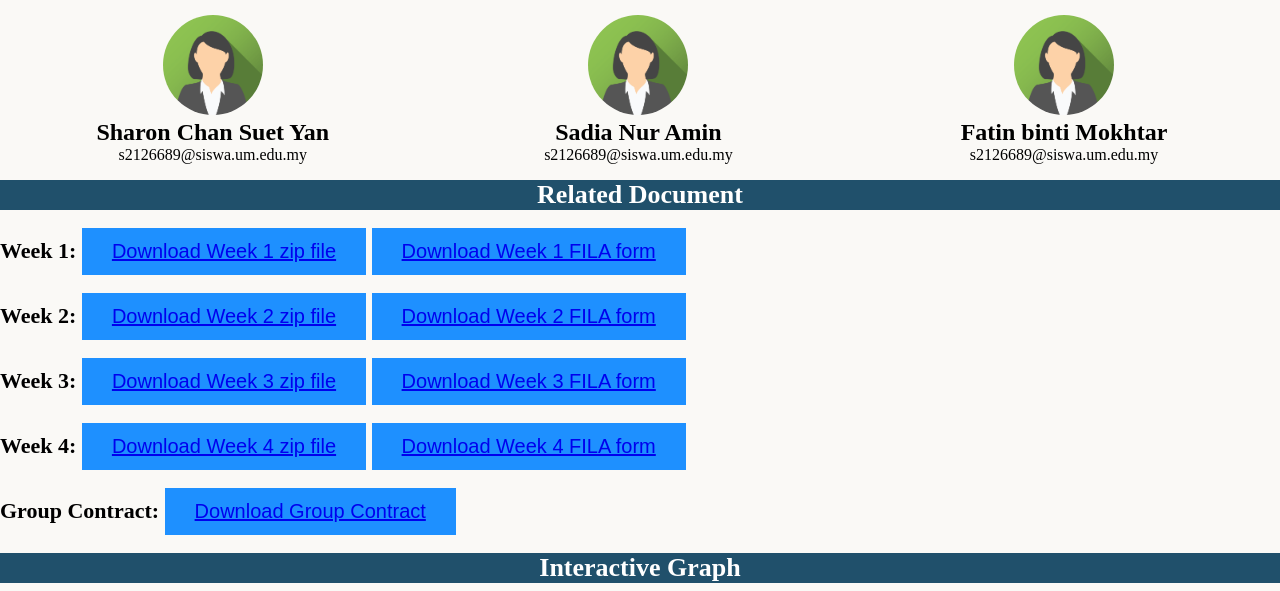
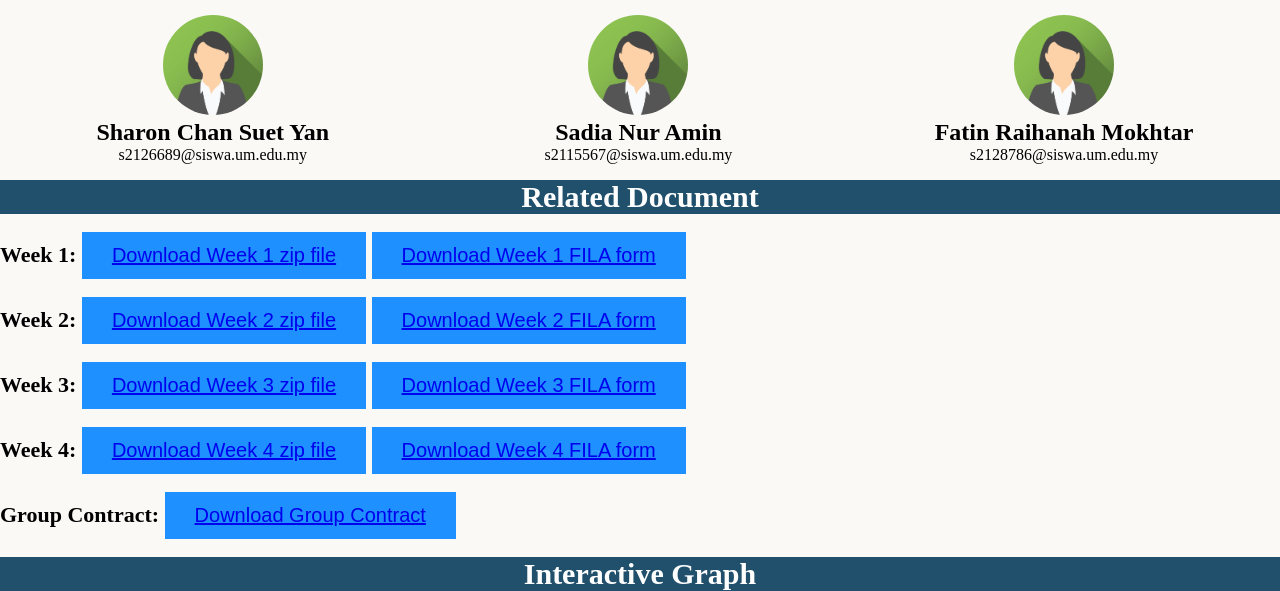
Before and after one commit to SharonChanxx/WOA7001, a plain HTML site: page index.html in a window 1280 px wide. Shown: the part 633-1224 px from the top of the page. Drawn offline with Linux system fonts and the light colour scheme.

Commit message:
Add files via upload

```diff
--- a/index.html
+++ b/index.html
@@ -35,7 +35,7 @@
 				<img src='img_avatar.png' alt='Avatar' style='width:100px;height:100px'>
 				<div class='container'>
 					<h2>Sadia Nur Amin</h2>
-					<p>s2126689@siswa.um.edu.my</p>
+					<p>s2115567@siswa.um.edu.my</p>
 				</div>
 			</div>
 		</div>
@@ -43,14 +43,14 @@
 			<div class='card'>
 				<img src='img_avatar.png' alt='Avatar' style='width:100px;height:100px'>
 				<div class='container'>
-					<h2>Fatin binti Mokhtar</h2>
-					<p>s2126689@siswa.um.edu.my</p>
+					<h2>Fatin Raihanah Mokhtar</h2>
+					<p>s2128786@siswa.um.edu.my</p>
 				</div>
 			</div>
 		</div>
 	</div>
 
-	<div style='background:#20506b;font-size:26px;font-weight:bold;color:#fff;text-align:center;'>Related Document</div>
+	<div style='background:#20506b;font-size:30px;font-weight:bold;color:#fff;text-align:center;'>Related Document</div>
 	</br>
 	<div style='font-size:22px;font-weight:bold'>Week 1:
 		<button class="btn"><a href="Week1.zip">Download Week 1 zip file</a></button>
@@ -76,7 +76,7 @@
 		<button class="btn"><a href="Group-Contract.pdf">Download Group Contract</a></button>
 	</div>
 	</br>
-	<div style='background:#20506b;font-size:26px;font-weight:bold;color:#fff;text-align:center;'>Interactive Graph</div>
+	<div style='background:#20506b;font-size:30px;font-weight:bold;color:#fff;text-align:center;'>Interactive Graph</div>
 
   </body>
 </html>
```
